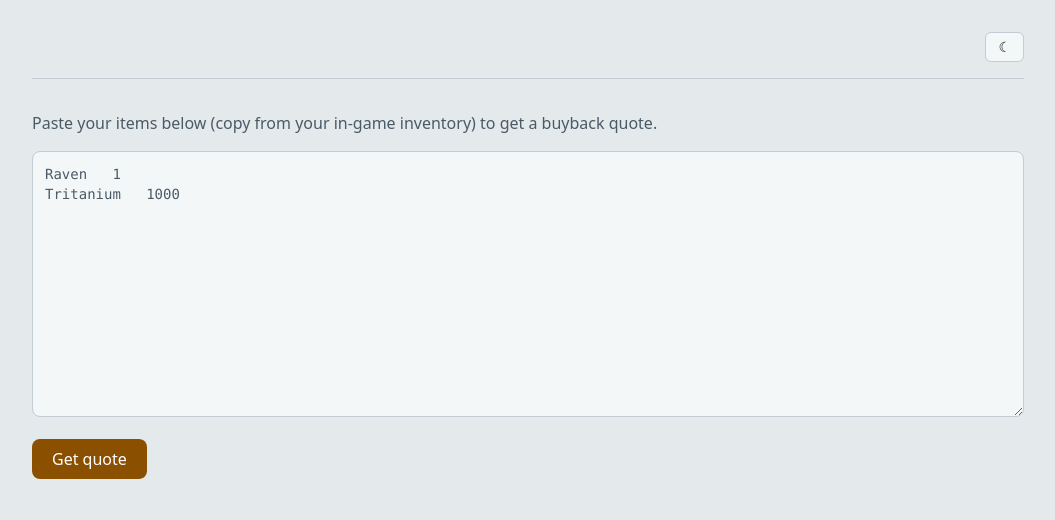
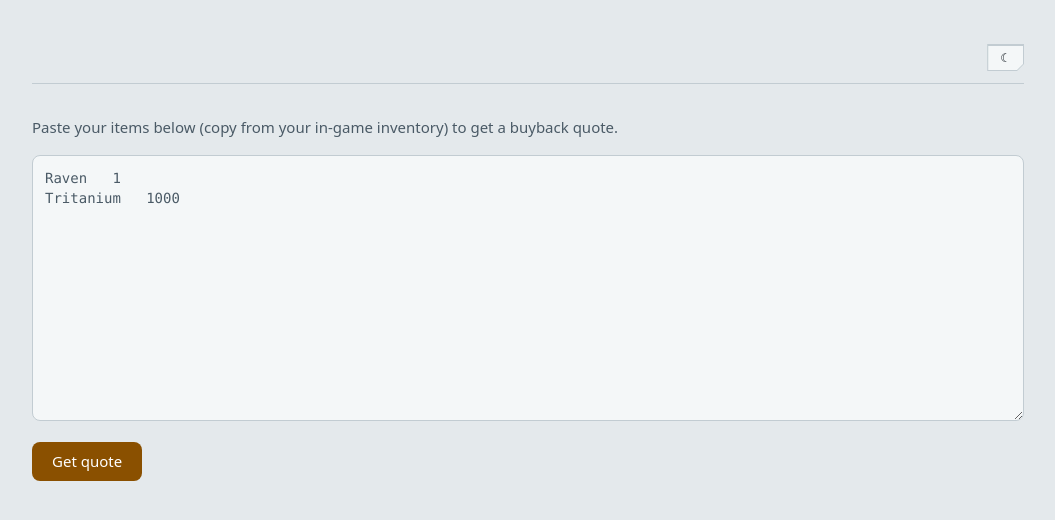
Before and after one commit to quagtus/eve-buyback, a Django app: page / in a window 1280 px wide. Shown: the top 520 px of the page, without its empty margins (112-1167 px from the left). Run offline with Django 5.2, Linux system fonts and the light colour scheme; data comes from the database, SQL or seed files in the repository; style sheets or scripts are compiled from the project's sources.

Commit message:
Restyle base chrome as an EVE command bar

```diff
--- a/templates/base.html
+++ b/templates/base.html
@@ -26,51 +26,51 @@
     <link rel="stylesheet" href="{% static 'css/app.css' %}">
     <script src="https://unpkg.com/htmx.org@2.0.4"></script>
   </head>
-  <body class="bg-surface text-text antialiased">
+  <body class="bg-surface text-text antialiased text-[15px]">
     <div class="mx-auto max-w-5xl px-4 py-8">
-      <header class="mb-8 flex items-center justify-between gap-4 border-b border-border-token pb-4">
+      <header class="mb-8 border-b border-border-token">
+        <div class="flex items-center justify-between gap-4 py-3">
+          <div class="flex items-center gap-3 min-w-0">
             {% if SITE_LOGO %}
-          {% comment %} Guarded: .url raises ValueError when no file has been uploaded,
-             which is the default state of a fresh install. {% endcomment %}
               <img src="{{ SITE_LOGO.url }}" alt="{{ SITE_NAME }} logo"
-               class="h-24 w-24 shrink-0 object-cover rounded-full border border-border-token">
+                   class="h-10 w-10 shrink-0 object-cover border border-border-token">
             {% endif %}
             <a href="{% url 'buyback:form' %}"
-           class="text-xl font-semibold tracking-tight text-text no-underline">
+               class="truncate text-sm font-semibold uppercase tracking-[0.2em] text-accent no-underline">
               {{ SITE_NAME }}
             </a>
-        <div class="flex-1 text-sm text-text-muted truncate">
-          {% block description %}{% endblock %}
-        {{ SITE_DESCRIPTION }}
           </div>
 
-        <div class="flex items-center gap-3">
+          <div class="flex items-center gap-2">
             {% if LANGUAGES|length > 1 %}
               <form action="{% url 'set_language' %}" method="post"
                     hx-post="{% url 'set_language' %}" hx-target="body" hx-swap="outerHTML">
                 {% csrf_token %}
                 <input type="hidden" name="next" value="{{ request.path }}">
                 <label class="sr-only" for="lang">{% translate "Language" %}</label>
+                <div class="eve-frame-sm bg-border-token p-px focus-within:bg-accent">
                   <select id="lang" name="language" onchange="this.form.requestSubmit()"
-                      class="rounded-md border border-border-token bg-surface-raised px-2 py-1
-                             text-sm text-text">
+                          class="eve-fill-sm bg-surface-raised px-2 py-1 text-xs uppercase
+                                 tracking-wider text-text focus:outline-none">
                     {% get_current_language as CURRENT %}
                     {% for code, name in LANGUAGES %}
-                  <option value="{{ code }}" {% if code == CURRENT %}selected{% endif %}>
-                    {{ name }}
-                  </option>
+                      <option value="{{ code }}" {% if code == CURRENT %}selected{% endif %}>{{ name }}</option>
                     {% endfor %}
                   </select>
+                </div>
               </form>
             {% endif %}
 
+            <div class="eve-frame-sm bg-border-token p-px focus-within:bg-accent">
               <button type="button" id="theme-toggle"
                       aria-label="{% translate 'Toggle colour theme' %}"
-                  class="rounded-md border border-border-token bg-surface-raised px-3 py-1
-                         text-sm text-text hover:text-accent">
+                      class="eve-fill-sm bg-surface-raised px-3 py-1 text-xs text-text
+                             hover:text-accent focus:outline-none">
                 <span class="dark:hidden">☾</span>
                 <span class="hidden dark:inline">☀</span>
               </button>
+            </div>
+          </div>
         </div>
       </header>
 
```
Lines whose indentation alone changed are shown as unchanged.
